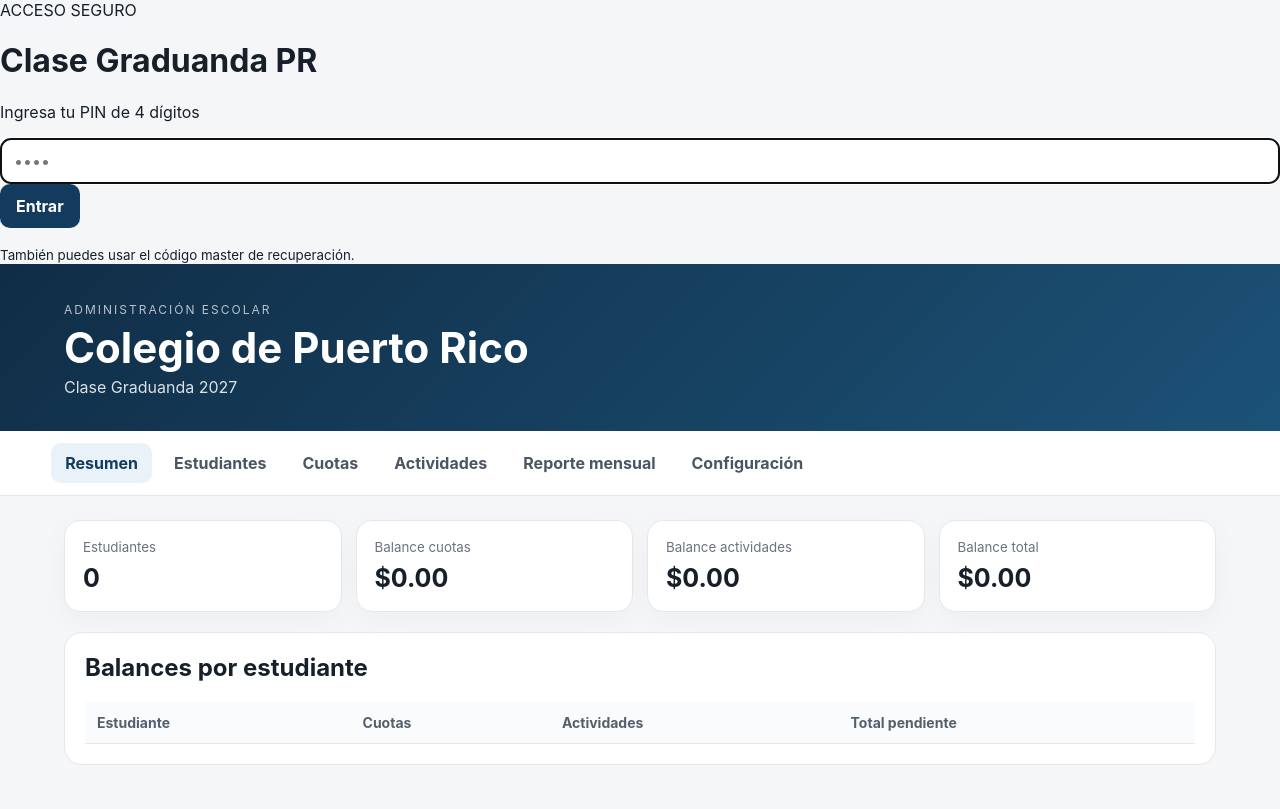
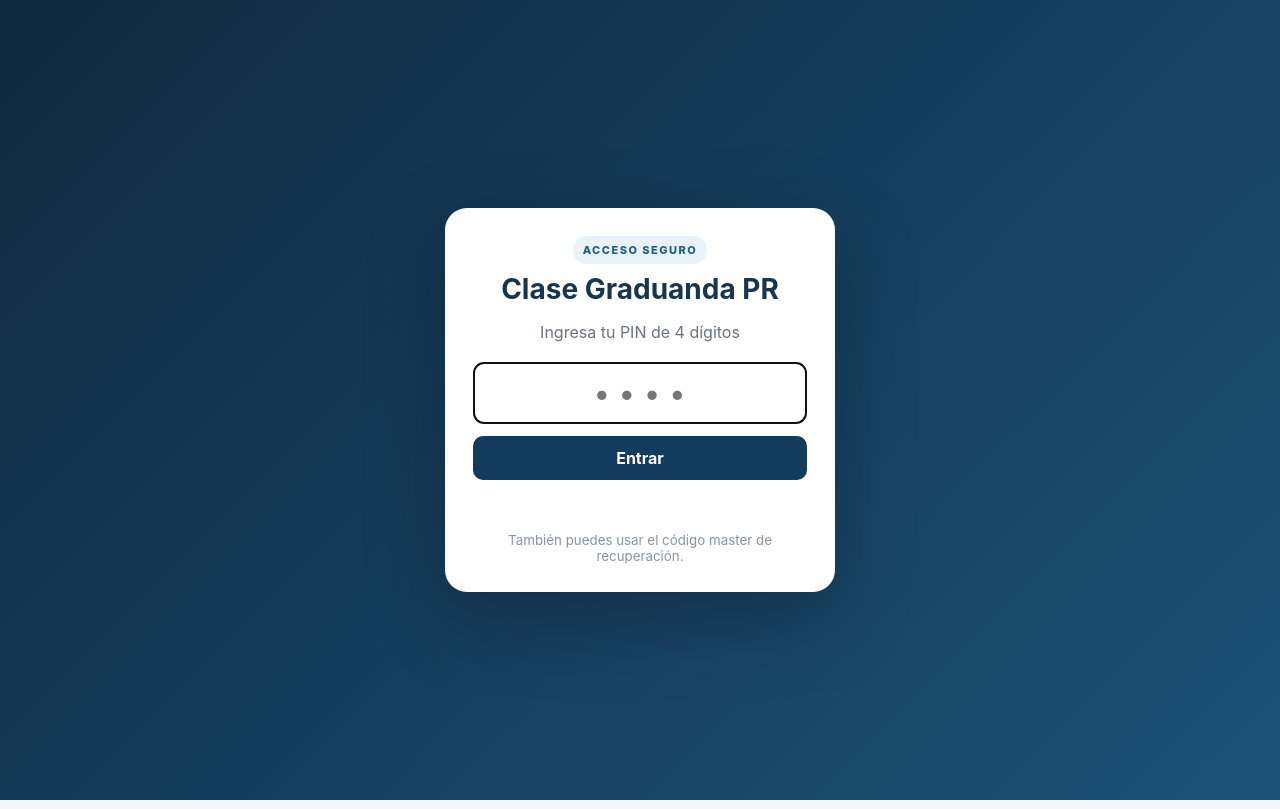
Before and after one commit to eliezelapolinaris2017-lab/Clase-Graduanda-PR., a website: page index.html in a window 1280 px wide. Drawn offline with nearby package versions, Linux system fonts and the light colour scheme.

Commit message:
Style PIN login screen

```diff
--- a/styles.css
+++ b/styles.css
@@ -9,6 +9,7 @@
 }
 *{box-sizing:border-box}
 body{margin:0;background:var(--bg);font-family:Inter,Arial,sans-serif;color:var(--text)}
+body.app-locked{overflow:hidden}
 header{padding:34px clamp(20px,5vw,70px);background:linear-gradient(135deg,#102d46,#1c5277);color:#fff}
 header h1{margin:4px 0 4px;font-size:clamp(28px,4vw,42px)}
 header p{margin:0;opacity:.85}
@@ -37,8 +38,19 @@ table{width:100%;border-collapse:collapse;min-width:720px}
 th,td{text-align:left;padding:12px;border-bottom:1px solid var(--line);font-size:14px}
 th{color:#52606d;background:#fafbfc}
 .report-controls{display:grid;grid-template-columns:1fr 2fr auto auto;gap:10px}
-#toast{position:fixed;right:20px;bottom:20px;background:#111827;color:#fff;padding:12px 16px;border-radius:10px;opacity:0;transform:translateY(10px);transition:.2s;pointer-events:none}
+#toast{position:fixed;right:20px;bottom:20px;background:#111827;color:#fff;padding:12px 16px;border-radius:10px;opacity:0;transform:translateY(10px);transition:.2s;pointer-events:none;z-index:1001}
 #toast.show{opacity:1;transform:none}
+.security-note{font-size:13px;color:var(--muted);margin:14px 0}
+.pin-lock{position:fixed;inset:0;z-index:9999;display:flex;align-items:center;justify-content:center;padding:20px;background:linear-gradient(135deg,#0f2940,#1c5277)}
+.pin-lock.unlocked{display:none}
+.pin-card{width:min(100%,390px);background:#fff;border-radius:22px;padding:28px;box-shadow:0 24px 80px rgba(0,0,0,.25);text-align:center}
+.pin-card h1{margin:8px 0 6px;font-size:28px;color:#17364d}
+.pin-card p{color:#6b7280}
+.pin-badge{display:inline-block;font-size:11px;letter-spacing:1.5px;font-weight:800;color:#1e5f8a;background:#e9f2f8;padding:7px 10px;border-radius:999px}
+#pinLoginForm{display:grid;gap:12px;margin-top:20px}
+#pinInput{text-align:center;font-size:30px;letter-spacing:12px;font-weight:800;padding-left:24px}
+.pin-error{min-height:20px;color:#b91c1c!important;font-weight:700}
+.pin-card small{display:block;color:#8a94a0;margin-top:10px}
 @media(max-width:800px){
   .cards{grid-template-columns:repeat(2,1fr)}
   .grid{grid-template-columns:1fr}
```
